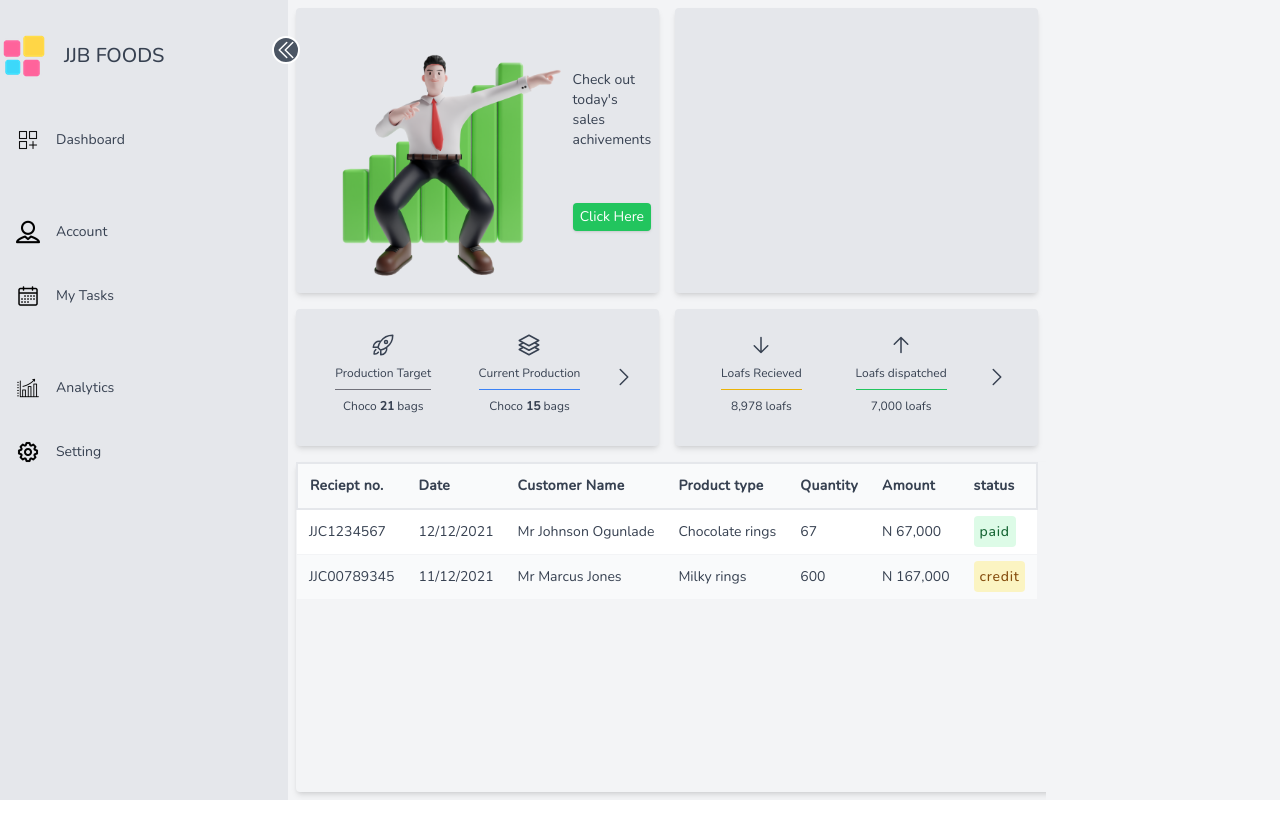
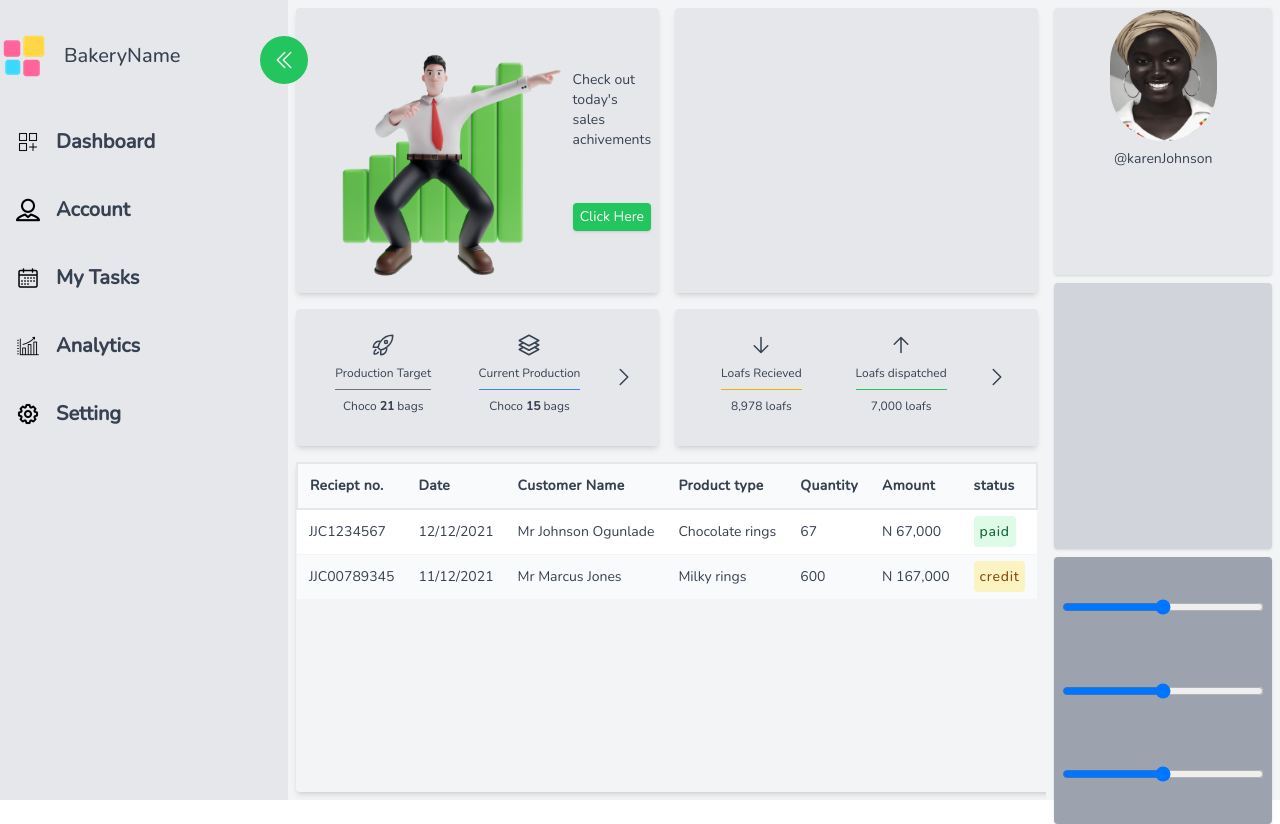
Before and after one commit to manoahLinks/bakery-app, a React (Create React App) app: page / in a window 1280 px wide. Before the commit the page ends 800 px from the top, so only its background shows below. Built offline with nearby package versions, Linux system fonts and the light colour scheme.

Commit message:
structing and styling user profiles on taskform modal

```diff
--- a/src/components/Sidebar.js
+++ b/src/components/Sidebar.js
@@ -13,30 +13,30 @@ const Sidebar = () => {
 
     const menus = [
         {id:1, title:"Dashboard", src:"dashboard"},
-        {id:2, title:"Account", src:"user", gap: true},
+        {id:2, title:"Account", src:"user"},
         {id:3, title:"My Tasks", src:"calendar"},
-        {id:4, title:"Analytics", src:"analytics", gap: true},
+        {id:4, title:"Analytics", src:"analytics"},
         {id:5, title:"Setting", src:"setting"}
     ]
 
     return (
 
         <div className={`${open ? "w-72" : "w-20" } pt-8 h-screen bg-gray-200 duration-300 relative md:block`}>
-                <span className={`absolute cursor-pointer w-7 top-9 rounded-full border-2 border-white text-white -right-3 bg-gray-600`}
+                <span className={`absolute cursor-pointer p-3 rounded-full bg-green-500 top-9 rounded-full -right-5 text-gray-100 text-semibold hover:bg-green-900`}
                       onClick={()=>{setOpen(!open)}}
                     >
-                    <svg xmlns="http://www.w3.org/2000/svg" fill="none" viewBox="0 0 24 24" stroke-width="1.5" stroke="currentColor" class={`w-6 h-6  ${!open && "rotate-180"}`}>
+                    <svg  xmlns="http://www.w3.org/2000/svg" fill="none" viewBox="0 0 24 24" stroke-width="1.5" stroke="currentColor" class={`w-6 h-6  ${!open && "rotate-180"}`}>
                     <path stroke-linecap="round" stroke-linejoin="round" d="M18.75 19.5l-7.5-7.5 7.5-7.5m-6 15L5.25 12l7.5-7.5" />
                     </svg>
                 </span>
 
                 <div className="flex gap-x-4 items-center">
                     <img src={require(`../assets/dashboard-apps.png`)} className={`cursor-pointer duration-300`} />
-                    <h1 className={`text-gray-700 origin-left font-medium text-xl duration-300 text-bold ${!open && "scale-0"}`}>JJB FOODS</h1>
+                    <h1 className={`text-gray-700 origin-left font-medium text-xl duration-300 text-bold ${!open && "scale-0"}`}>BakeryName</h1>
                 </div>
                 {<ul className="pt-6">
                     {menus.map((menu)=>(
-                        <li key={menu.id} onClick={clicked} className={`text-gray-700 text-sm flex items-center gap-x-4 rounded-md cursor-pointer p-4 hover:bg-gray-100 hover:font-semibold hover:text-gray-500 ${menu.gap ? "mt-9" : "mt-2"}`}>
+                        <li key={menu.id} onClick={clicked} className={`text-gray-700 text-xl flex items-center gap-x-4 cursor-pointer p-4 hover:bg-gray-100 font-semibold text-gray-500 ${menu.gap ? "mt-9" : "mt-2"}`}>
                             {<img className="w-6" src={require(`../assets/${menu.src}.png`)} alt="" />}
                             <span className={`${!open && "hidden"} origin-left duration-200`}>{menu.title}</span>
                         </li>
--- a/src/components/Tasksummary.js
+++ b/src/components/Tasksummary.js
@@ -1,8 +1,34 @@
 const Tasksummary = () => {
     return (
-        <div>
+        <div className="flex-1 flex flex-col text-sm">
+            <h2 className='mb-1 text-semi-bold text-gray-800'>Select Task participants</h2>
+            <div className="basis-1/3 flex m-2 items-center justify-between p-2 shadow hover:bg-gray-200">
+                <img className="w-3/12" src={require('../assets/IMG_20220218_180539.jpg')} alt="" />
+                <a className='flex flex-col items-center' href="">
+                    <span className='text-semibold text-gray-600'>kunanzang24</span>
+                    <span className='text-red-500 text-xs block'>marketing</span>
+                </a>
+                <input className='' type="checkbox" name="" id="" />
+            </div>
 
-        </div>
+            <div className="basis-1/3 flex m-2 items-center justify-between p-2 shadow hover:bg-gray-200">
+                <img className="w-3/12" src={require('../assets/IMG_20220218_180539.jpg')} alt="" />
+                <a className='flex flex-col items-center' href="">
+                    <span className='text-semibold text-gray-600'>kunanzang24</span>
+                    <span className='text-yellow-500 text-xs block'>Store</span>
+                </a>
+                <input className='' type="checkbox" name="" id="" />
+            </div>
+
+            <div className="basis-1/3 flex m-2 items-center justify-between p-2 shadow hover:bg-gray-200">
+                <img className="w-3/12" src={require('../assets/IMG_20220218_180539.jpg')} alt="" />
+                <a className='flex flex-col items-center' href="">
+                    <span className='text-semibold text-gray-600'>kunanzang24</span>
+                    <span className='text-green-500 text-xs block'>Sales</span>
+                </a>
+                <input className='' type="checkbox" name="" id="" />
+            </div>
+    </div>
      );
 }
 
--- a/src/pages/Home.js
+++ b/src/pages/Home.js
@@ -74,16 +74,20 @@ const NewTemplate = () => {
                     <Tablegrid></Tablegrid>
                 </div>
             </div>
-            <div className="basis-1/4 bg-gray-100 flex flex-col md:block hidden">
-                <div className="flex-1 flex bg-gray-200">
+            <div className="basis-1/4 bg-gray-100 flex flex-col align-evenly md:block hidden h-screen">
+                <div className="h-1/3 flex-1 flex flex-col bg-gray-200 m-2 border-2 text-sm rounded shadow items-center">
+                    <img className="w-6/12 rounded-full h-2/4" src={require('../assets/IMG_20220218_180539.jpg')} alt="" />
+                    <div className="mt-2">
+                        <span>@karenJohnson</span>
+                    </div>
+                </div>
+                <div className="h-1/3 flex-1 flex flex-col m-2 bg-gray-300 text-sm rounded shadow">
 
                 </div>
-                <div className="flex-1 flex bg-gray-300">
-
-
-                </div>
-                <div className="flex-1 flex bg-gray-900">
-
+                <div className="h-1/3 flex-1 flex flex-col justify-around p-2 m-2 bg-gray-400 rounded shadow">
+                    <input type="range" name="" id="" />
+                    <input type="range" name="" id="" />
+                    <input type="range" name="" id="" />
                 </div>
             </div>
 
```
Also changed, not shown: src/assets/IMG_20220218_180539.jpg (added).
